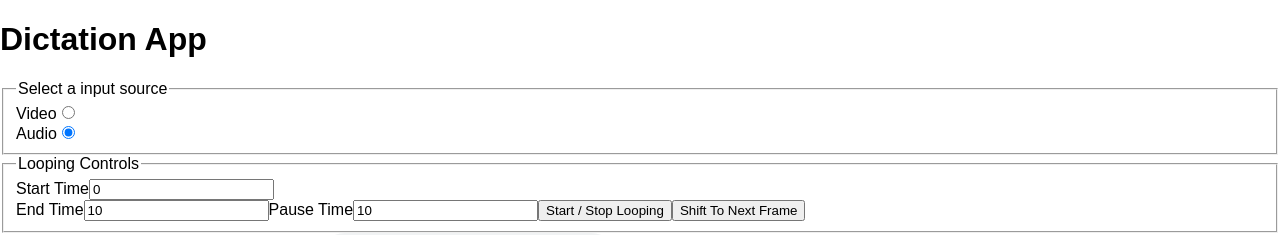
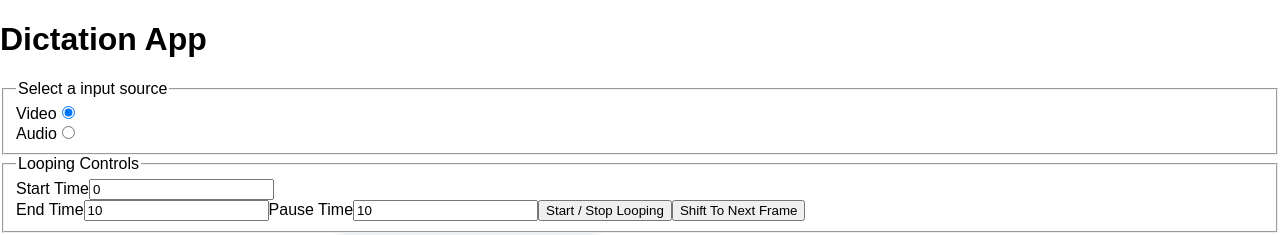
Before and after one commit to bpb54321/dictation-app-react, a React (Create React App) app: page / in a window 1280 px wide. Shown: the top 235 px of the page. Built offline with nearby package versions, Linux system fonts and the light colour scheme.

Commit message:
Did a lot of work on InputSourceControl.js.

```diff
--- a/src/App.js
+++ b/src/App.js
@@ -4,6 +4,16 @@ import Controls from "./components/Controls";
 import React from "react";
 
 class App extends React.Component {
+
+  constructor(props) {
+
+    super(props);
+
+    this.state = {
+      "input_source": "video",
+    };
+
+  }
 
   render() {
 
@@ -14,7 +24,7 @@ class App extends React.Component {
             Dictation App
           </h1>
         </header>
-        <Controls />
+        <Controls inputSource={this.state.input_source} />
         <AudioPlayer />
       </div>
     );
--- a/src/components/Controls.js
+++ b/src/components/Controls.js
@@ -8,7 +8,7 @@ class Controls extends React.Component {
 
     return (
       <div>
-        <InputSourceControl />
+        <InputSourceControl inputSource={this.props.inputSource} />
         <PlaybackControls />
       </div>
     );
--- a/src/components/InputSourceControl.js
+++ b/src/components/InputSourceControl.js
@@ -1,6 +1,33 @@
+import PropTypes from "prop-types";
 import React from "react";
 
 class InputSourceControl extends React.Component {
+
+  static propTypes = {
+    "inputSource": PropTypes.string.isRequired,
+  }
+
+  constructor(props) {
+
+    super(props);
+
+    this.props = props;
+
+    this.state = {
+      "inputSource": props.inputSource,
+    };
+
+  }
+
+  handleOptionChange = (event) => {
+
+    console.log(event.target);
+
+    this.setState({
+      "inputSource": event.target.value,
+    });
+
+  }
 
   render() {
 
@@ -13,13 +40,17 @@ class InputSourceControl extends React.Component {
           <label htmlFor="video">
             Video
           </label>
-          <input id="video" name="input-source" type="radio" value="video" />
+          <input checked={this.state.inputSource === "video"} id="video"
+            name="input-source" onChange={this.handleOptionChange} type="radio"
+            value="video"
+          />
         </div>
         <div>
           <label htmlFor="audio">
             Audio
           </label>
-          <input checked id="audio" name="input-source" type="radio"
+          <input checked={this.state.inputSource === "audio"} id="audio"
+            name="input-source" onChange={this.handleOptionChange} type="radio"
             value="audio"
           />
         </div>
--- a/src/components/LabelledInput.js
+++ b/src/components/LabelledInput.js
@@ -11,6 +11,10 @@ class LabelledInput extends React.Component {
   }
 
   render() {
+
+    let name = "Laura";
+
+    let pet = "Zippy";
 
     return (
       <div>
```
Also changed, not shown: .eslintrc.json.
